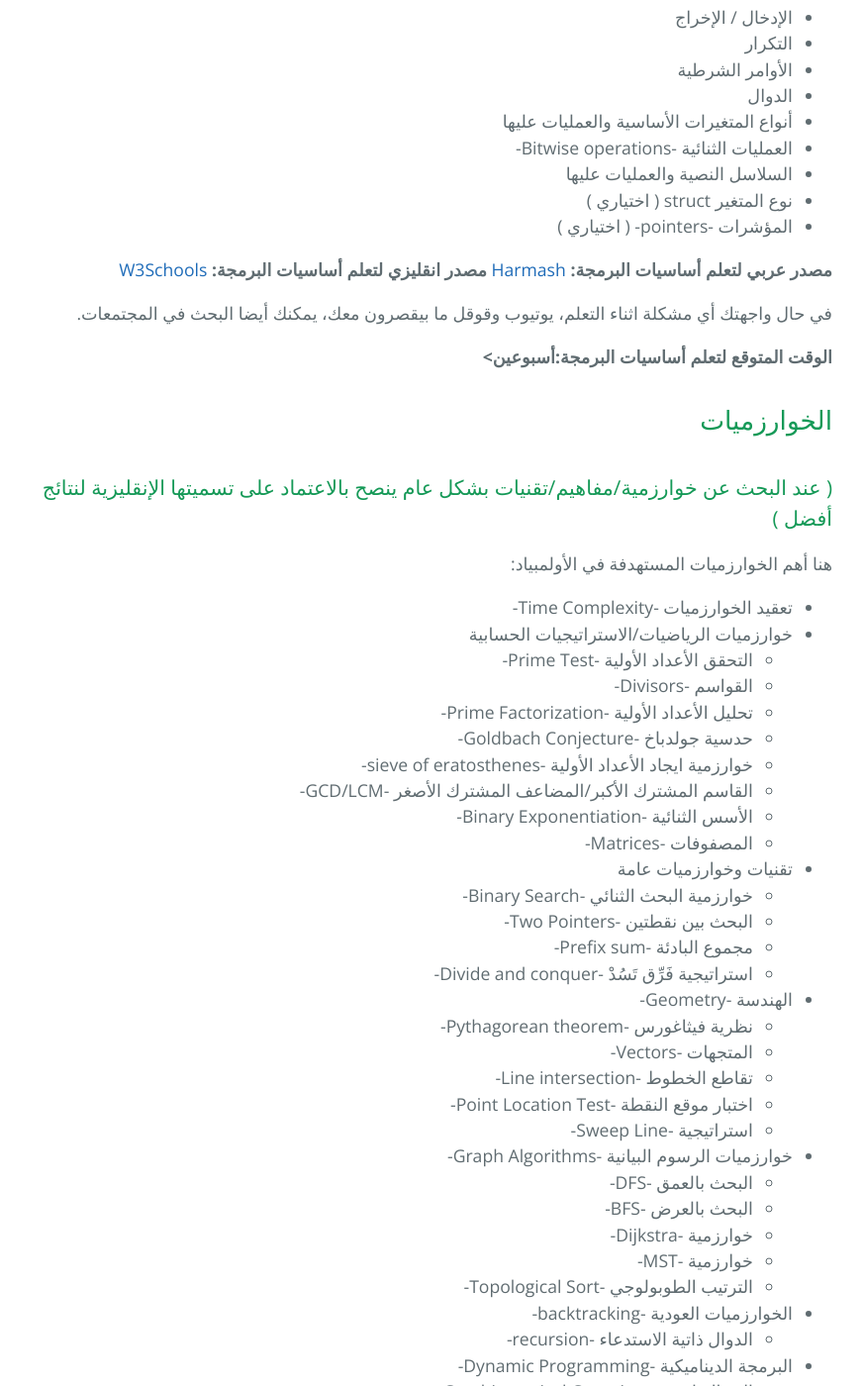
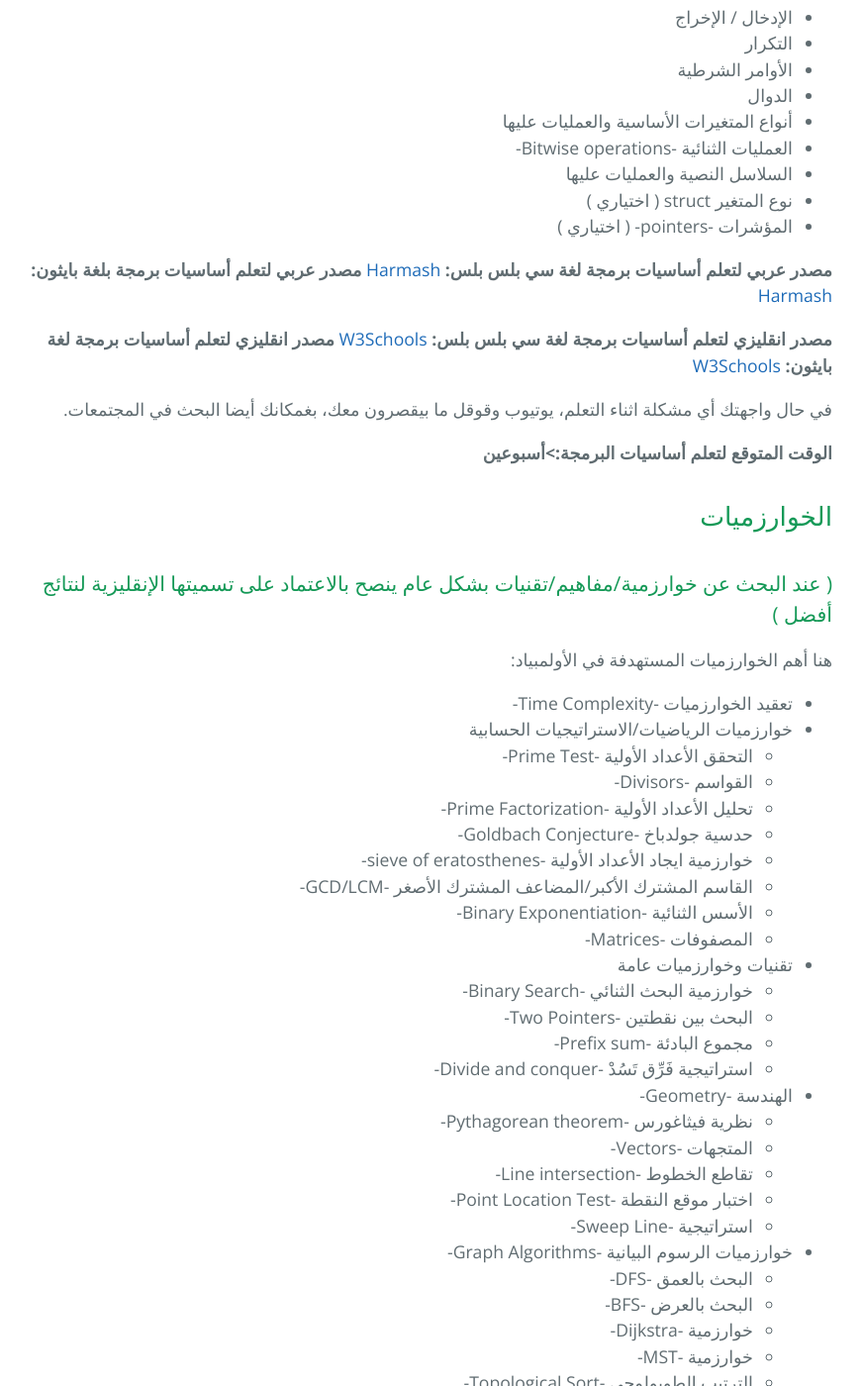
Before and after one commit to Teqaniaat/Teqaniaat, a Jekyll site: the page built from athka/athka_roadmap_ar.md, in a window 1280 px wide and 1400 px high, scrolled down 811 px. Shown: the whole window at 99% size, without its empty margins (215-1087 px from the left). Built offline with Jekyll 4.4.1, drawn with Linux system fonts in a browser that asks for light colours; the repository's description, which GitHub fills in, is left out; some of the changed text lies outside the part shown.

Commit message:
Final arabic 1

```diff
--- a/athka/athka_roadmap_ar.md
+++ b/athka/athka_roadmap_ar.md
@@ -25,13 +25,17 @@ lang: ar
 - نوع المتغير struct ( اختياري )
 - المؤشرات -pointers- ( اختياري )
 
-**مصدر عربي لتعلم أساسيات البرمجة:** [Harmash](https://harmash.com/tutorials/cplusplus/overview)
-**مصدر انقليزي لتعلم أساسيات البرمجة:** [W3Schools](https://www.w3schools.com/cpp/)
+**مصدر عربي لتعلم أساسيات برمجة لغة سي بلس بلس:** [Harmash](https://harmash.com/tutorials/cplusplus/overview)
+**مصدر عربي لتعلم أساسيات برمجة بلغة بايثون:** [Harmash](https://harmash.com/tutorials/python/overview)
 
-في حال واجهتك أي مشكلة اثناء التعلم، يوتيوب وقوقل ما بيقصرون معك، يمكنك أيضا البحث في المجتمعات.
+**مصدر انقليزي لتعلم أساسيات برمجة لغة سي بلس بلس:** [W3Schools](https://www.w3schools.com/cpp/)
+**مصدر انقليزي لتعلم أساسيات برمجة لغة بايثون:** [W3Schools](https://www.w3schools.com/python/)
 
 
-**الوقت المتوقع لتعلم أساسيات البرمجة:أسبوعين>**
+في حال واجهتك أي مشكلة اثناء التعلم، يوتيوب وقوقل ما بيقصرون معك، بغمكانك أيضا البحث في المجتمعات.
+
+
+**الوقت المتوقع لتعلم أساسيات البرمجة:>أسبوعين**
 
 ## الخوارزميات
 ### ( عند البحث عن خوارزمية/مفاهيم/تقنيات بشكل عام ينصح بالاعتماد على تسميتها الإنقليزية لنتائج أفضل )
```
Also changed, not shown: other parts of athka/athka_roadmap_ar.md (+4 -5 lines).
